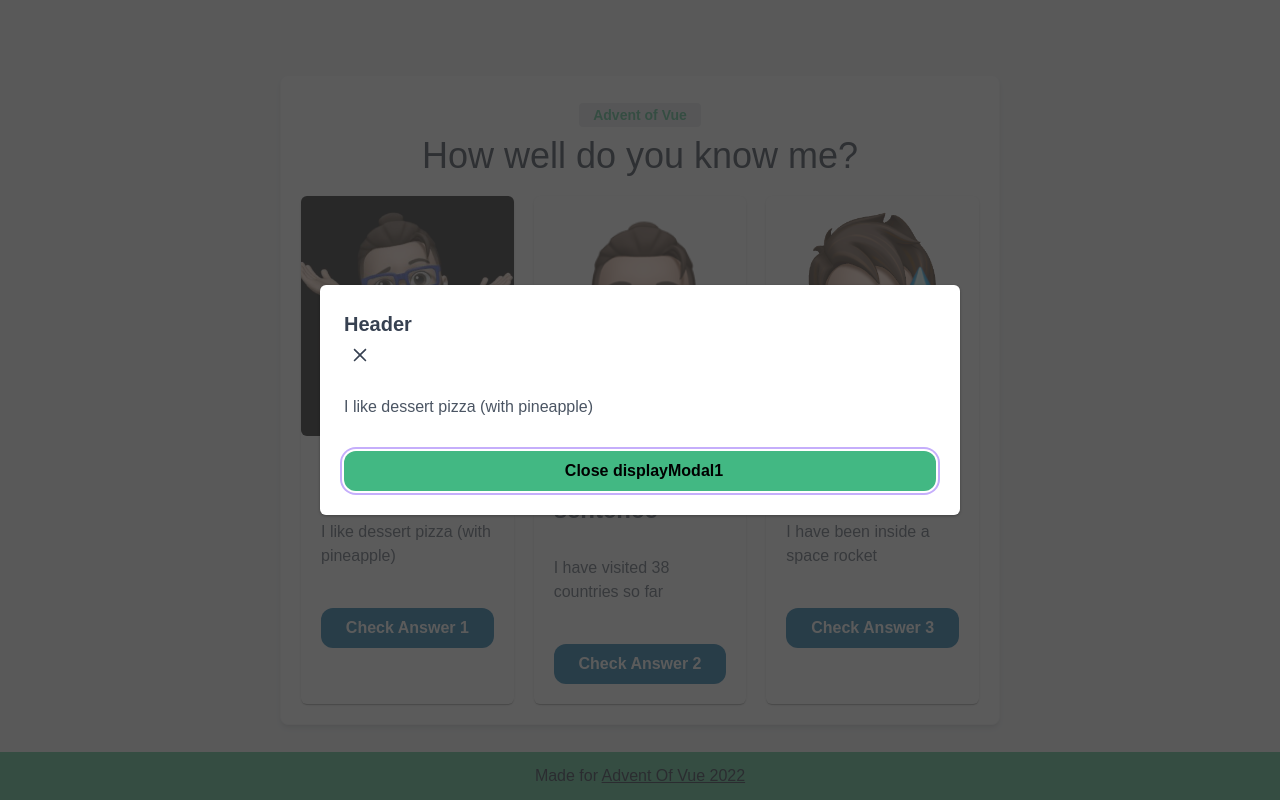
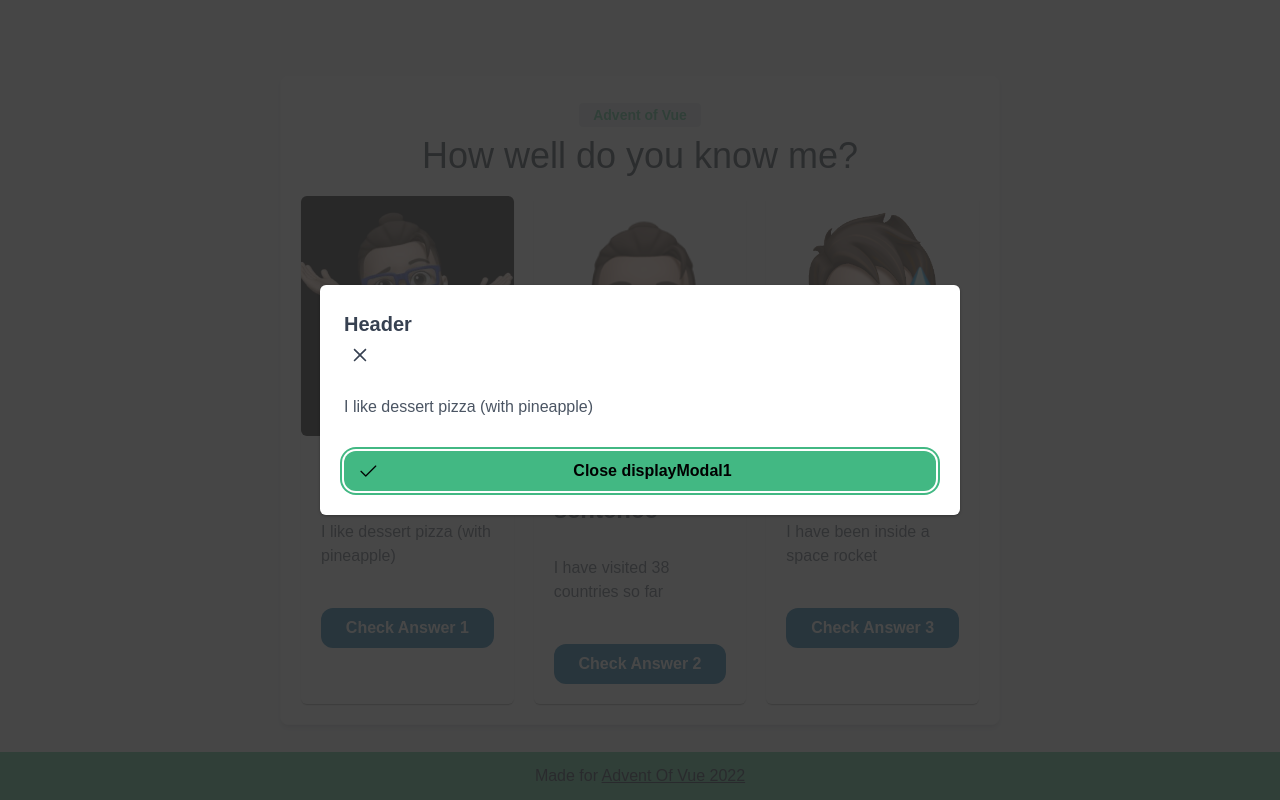
Before and after one commit to bo7owers/secret-santa-challenge, a Vue app: page / in a window 1280 px wide. Both pictures are taken after a click on the button "Check Answer 1". Built offline with nearby package versions, Linux system fonts and the light colour scheme; a web font is replaced by a local one.

Commit message:
style btn inside dialog

```diff
--- a/src/components/MyCard.vue
+++ b/src/components/MyCard.vue
@@ -22,6 +22,10 @@ const toggle = () => {
 
 <template>
   <Dialog
+    position="center"
+    dismissableMask="true"
+    modal="true"
+    draggable="false"
     header="Header"
     v-model:visible="thisModal"
     :breakpoints="{ '960px': '75vw', '640px': '90vw' }"
@@ -91,6 +95,9 @@ const toggle = () => {
   background-color: #246045 !important;
   color: #fff !important;
 }
+.my-class-green:focus {
+  box-shadow: 0 0 0 2px #fff, 0 0 0 4px #42b883, 0 1px 2px 0 black !important;
+}
 </style>
 
 <style>
--- a/src/main.js
+++ b/src/main.js
@@ -10,6 +10,7 @@ import Dialog from 'primevue/dialog'
 import Button from 'primevue/button'
 import 'primevue/resources/primevue.min.css'
 import 'primevue/resources/themes/lara-light-purple/theme.css'
+import 'primeicons/primeicons.css'
 import { createPinia } from 'pinia'
 
 const router = createRouter({
```
